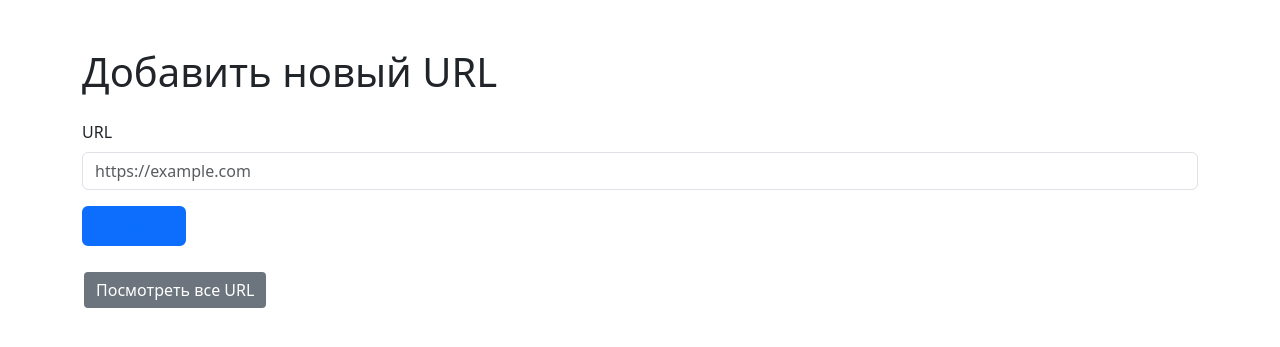
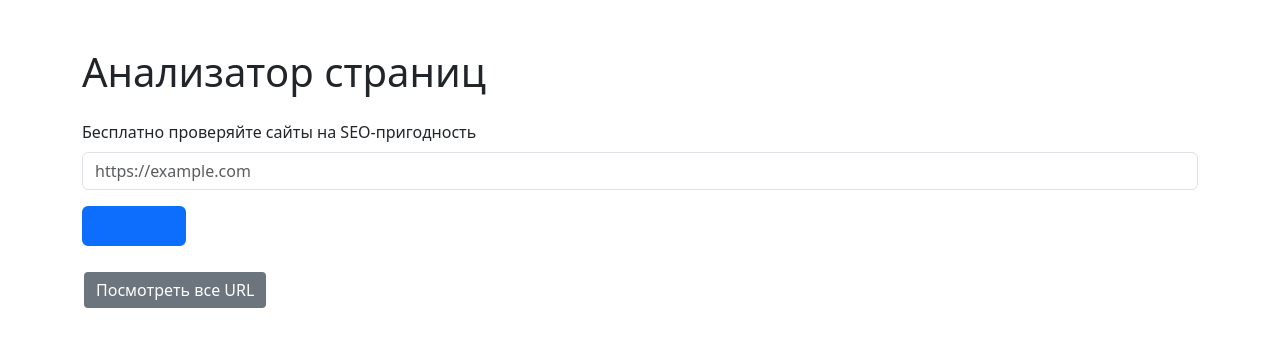
Before and after one commit to Grimmlok626/python-project-83, a Flask app: page / in a window 1280 px wide. Shown: the top 347 px of the page. Run offline with Flask 2, Linux system fonts and the light colour scheme; some libraries are stand-ins or nearby versions.

Commit message:
Шестой шаг

```diff
--- a/page_analyzer/templates/index.html
+++ b/page_analyzer/templates/index.html
@@ -1,10 +1,10 @@
 {% extends 'base.html' %}
 {% block title %}Добавить URL{% endblock %}
 {% block content %}
-<h1 class="mb-4">Добавить новый URL</h1>
+<h1 class="mb-4">Анализатор страниц</h1>
 <form method="post" class="mb-4">
   <div class="mb-3">
-    <label for="url" class="form-label">URL</label>
+    <label for="url" class="form-label">Бесплатно проверяйте сайты на SEO-пригодность</label>
     <input type="text" class="form-control" id="url" name="url" placeholder="https://example.com" required maxlength="255" />
   </div>
   <button type="submit" class="btn btn-primary btn-bordered btn-blue-border">Добавить</button>
```
